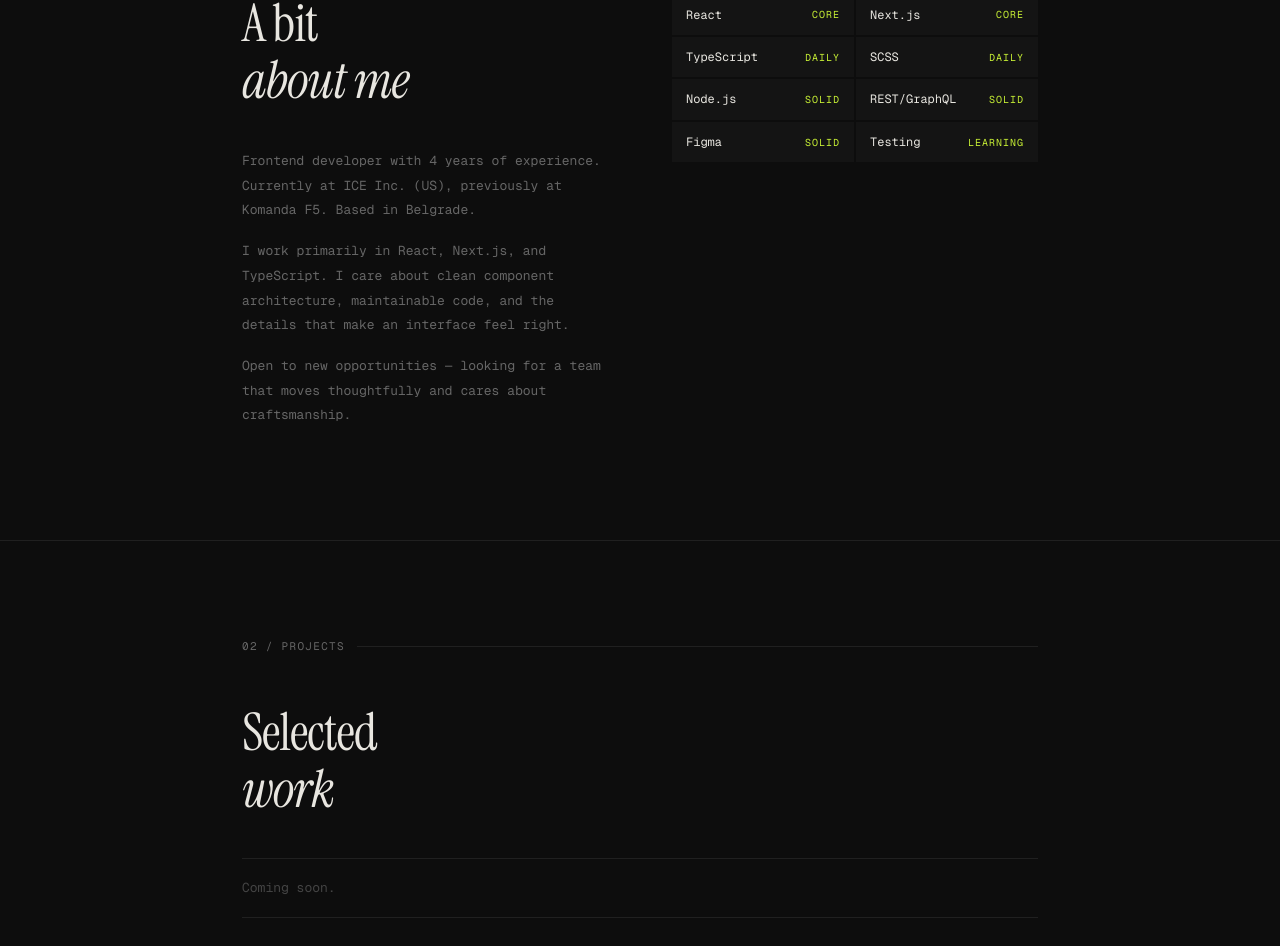
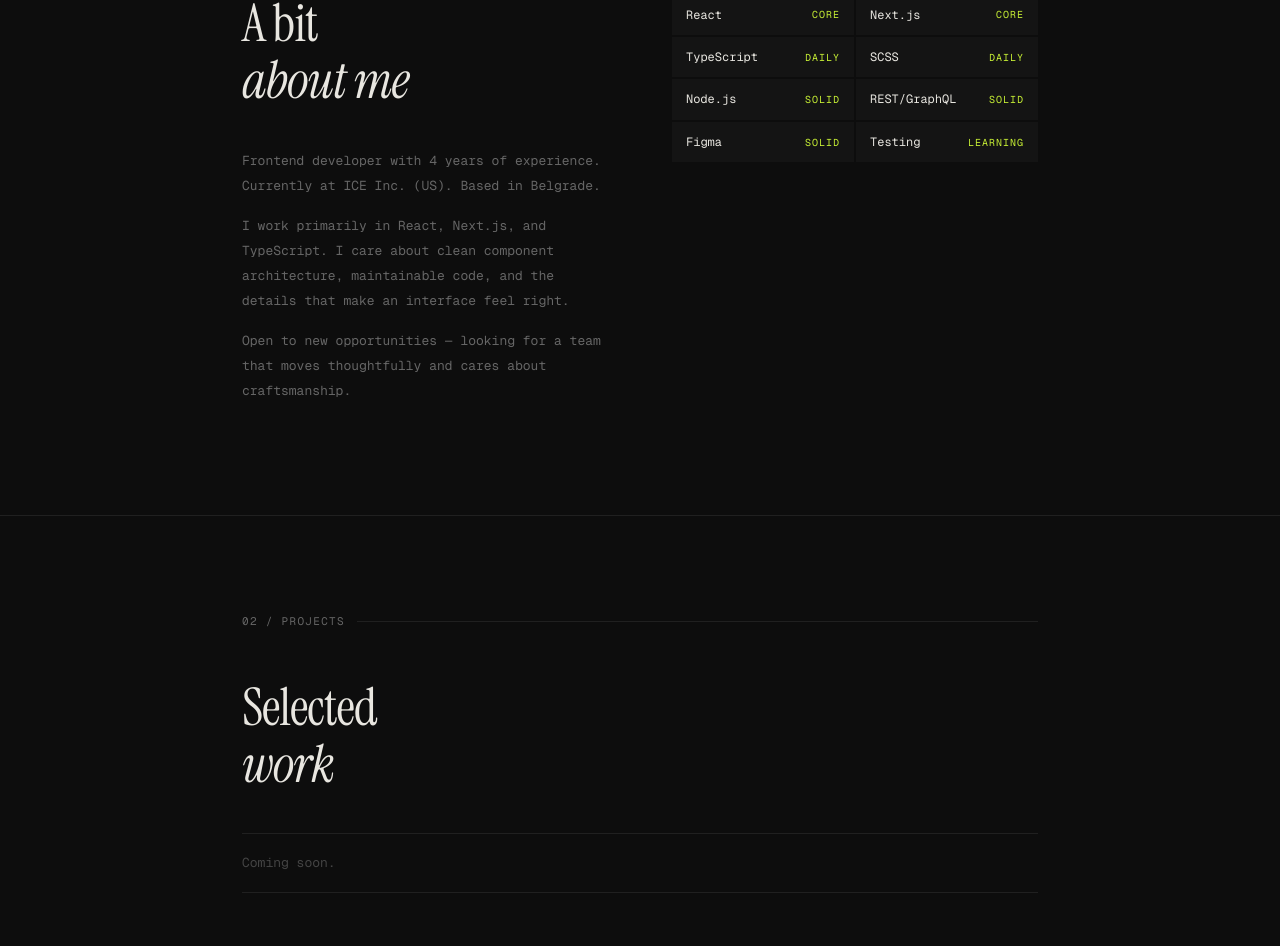
Before and after one commit to pakhmutov/my-portfolio, a Next.js app: page / in a window 1280 px wide. Shown: the part 969-1915 px from the top of the page. Built offline with nearby package versions, Linux system fonts and the light colour scheme.

Commit message:
feat: update bio to remove previous employment reference for clarity

```diff
--- a/src/data/portfolio.ts
+++ b/src/data/portfolio.ts
@@ -7,7 +7,7 @@ export const DATA: SiteData = {
     available: true,
 
     bio: [
-        "Frontend developer with 4 years of experience. Currently at ICE Inc. (US), previously at Komanda F5. Based in Belgrade.",
+        "Frontend developer with 4 years of experience. Currently at ICE Inc. (US). Based in Belgrade.",
         'I work primarily in React, Next.js, and TypeScript. I care about clean component architecture, maintainable code, and the details that make an interface feel right.',
         'Open to new opportunities — looking for a team that moves thoughtfully and cares about craftsmanship.',
     ],
```
